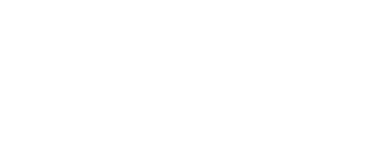
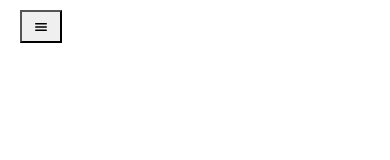
Before and after one commit to mayumarwade899/React-Projects, a React (Create React App) app: page / in a window 390 px wide. Shown: the top 160 px of the page. Built offline with nearby package versions, Linux system fonts and the light colour scheme.

Commit message:
responsive menu added

```diff
--- a/package.json
+++ b/package.json
@@ -9,6 +9,7 @@
     "axios": "^1.7.7",
     "react": "^18.3.1",
     "react-dom": "^18.3.1",
+    "react-icons": "^5.3.0",
     "react-router-dom": "^6.26.2",
     "react-scripts": "5.0.1",
     "web-vitals": "^2.1.4"
--- a/src/App.js
+++ b/src/App.js
@@ -17,6 +17,7 @@
 import WeatherAPI from "./components/WeatherAPI";
 import "./index.css"
 import ColorPicker from "./components/ColorPicker";
+import ResponsiveMenu from "./components/ResponsiveMenu";
 
 function App() {
 const items = ['Item 1','Item 2','Item 3','Another Item 1','Another Item 2','Another Item 2'];
@@ -41,6 +42,7 @@
       {/* <SearchItems items={items}/> */}
       {/* <Pagination items={items} itemsPerPage={2}/> */}
       {/* <ColorPicker /> */}
+      <ResponsiveMenu />
     </div>
   );
 }
--- /dev/null
+++ b/src/components/ResponsiveMenu.js
@@ -0,0 +1,27 @@
+import React, { useState } from "react";
+import { IoMenu } from "react-icons/io5";
+import './styles/responsiveMenu.css'
+
+function ResponsiveMenu() {
+const [isOpen, setIsOpen] = useState(false);
+
+const toggleMenu = () => {
+    setIsOpen(!isOpen);
+}
+
+  return (
+    <div>
+      <button className="menu-icon" onClick={toggleMenu}>
+        <IoMenu />
+      </button>
+      <ul className={`menu ${isOpen ? 'open' : ''}`}>
+        <li>Home</li>
+        <li>About</li>
+        <li>Services</li>
+        <li>Contacts</li>
+      </ul>
+    </div>
+  );
+}
+
+export default ResponsiveMenu;
--- /dev/null
+++ b/src/components/styles/responsiveMenu.css
@@ -0,0 +1,36 @@
+
+.menu {
+    display: none;
+    list-style: none;
+    margin: 0;
+    padding: 0;
+}
+
+.menu.open {
+    display: block;
+}
+
+.menu-icon {
+    display: block;
+    cursor: pointer;
+}
+
+@media (max-width: 768px) {
+    .menu-icon {
+        display: block;
+    }
+
+    .menu {
+        display: none;
+        background-color: #333;
+        position: absolute;
+        top: 40px;
+        right: 0;
+        width: 100%;
+    }
+
+    .menu li {
+        padding: 10px;
+        color: #fff;
+    }
+}
--- a/src/index.css
+++ b/src/index.css
@@ -10,6 +10,10 @@
 code {
   font-family: source-code-pro, Menlo, Monaco, Consolas, 'Courier New',
     monospace;
+}
+
+* {
+  margin: 5px;
 }
 
 .counter {
```
Also changed, not shown: 1 other file (tests, documents, lock files or other folders).
